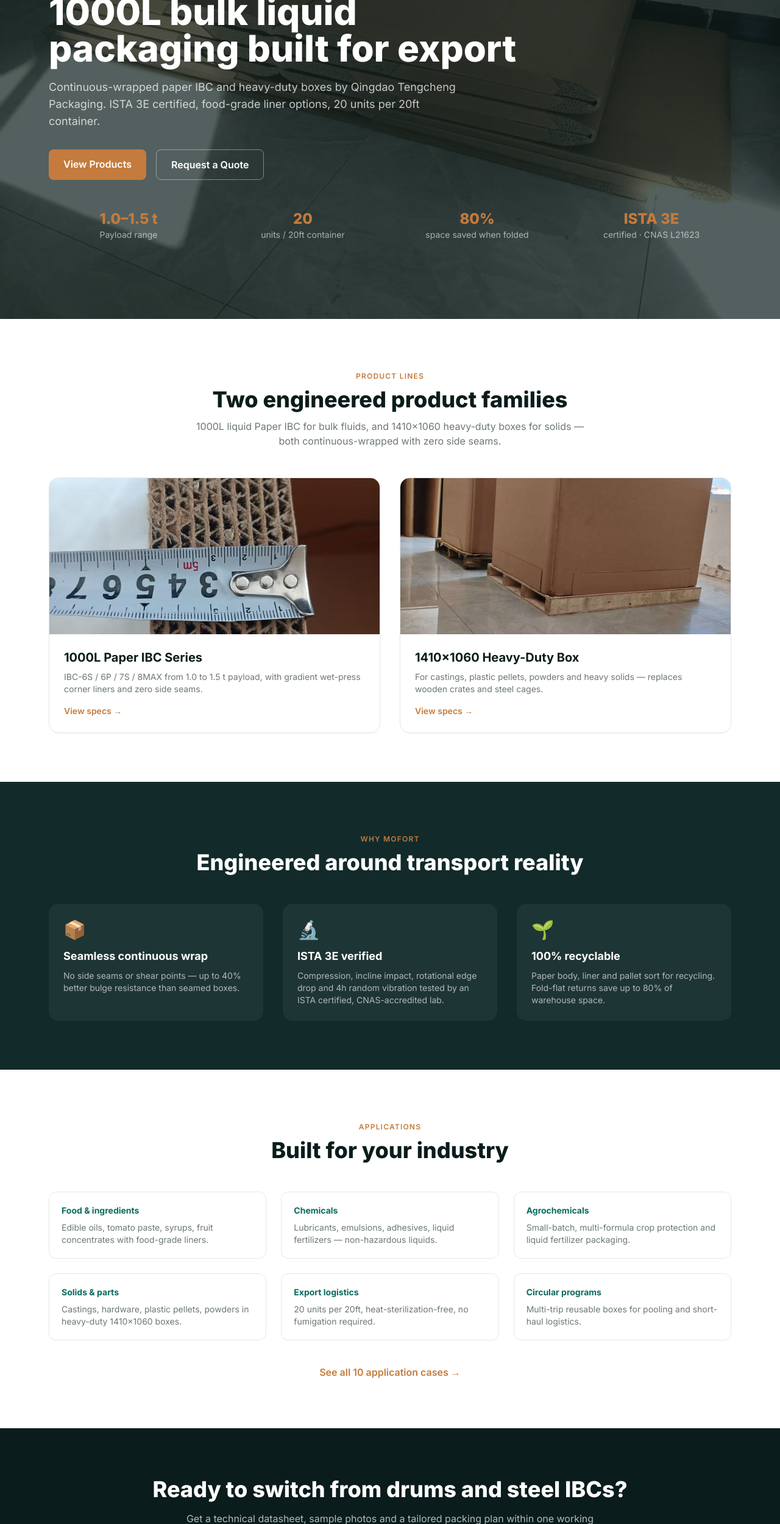
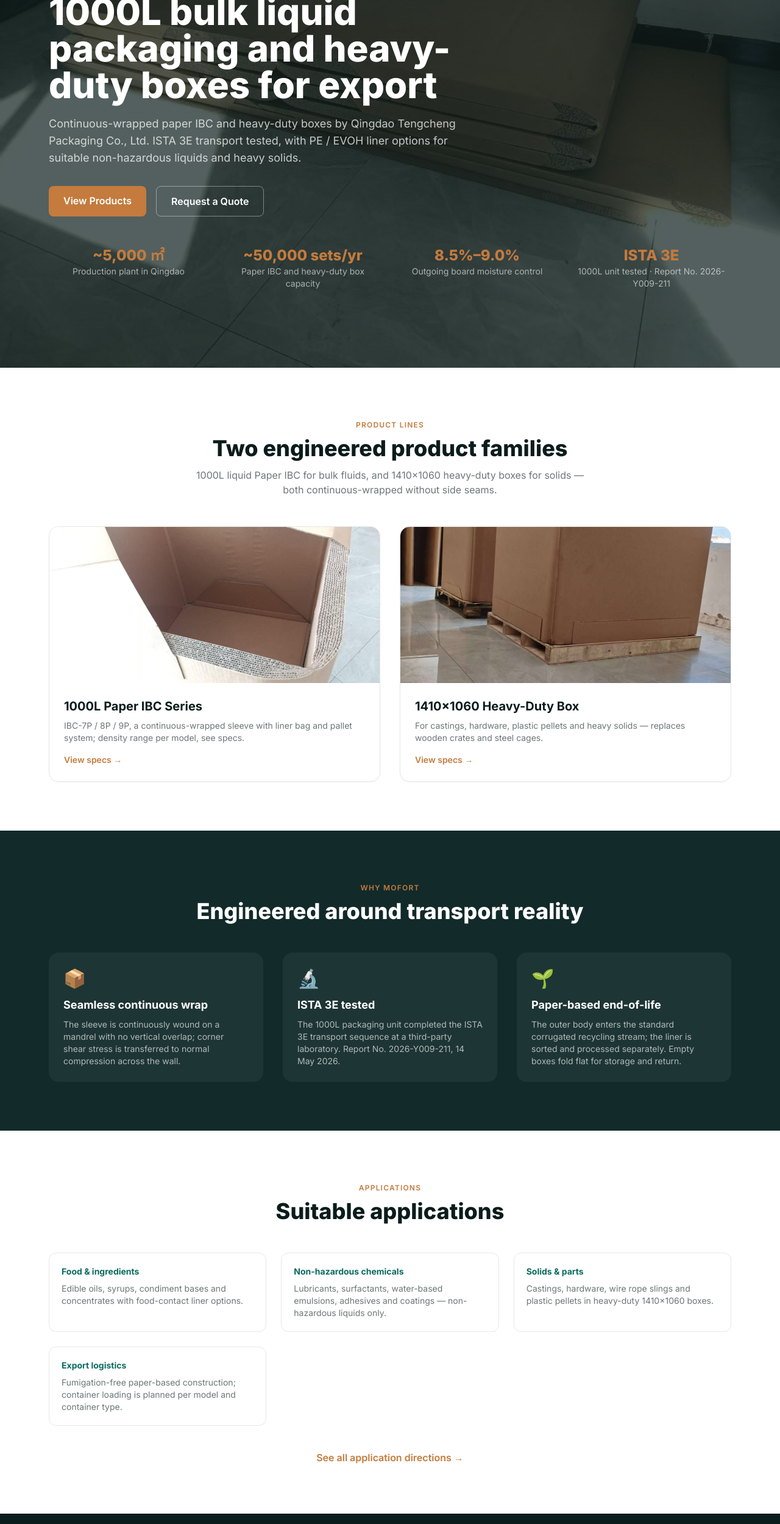
Before and after one commit to tengchengibc-hash/paper-ibc-website, a plain HTML site: page index.html in a window 1280 px wide. Shown: the part 301-2800 px from the top of the page at 61% size. Drawn offline with nearby package versions, Linux system fonts and the light colour scheme.

Commit message:
Align index page to v3 MoFort messaging and current contact details

```diff
--- a/index.html
+++ b/index.html
@@ -3,8 +3,8 @@
 <head>
 <meta charset="utf-8">
 <meta name="viewport" content="width=device-width, initial-scale=1">
-<title>Home | Mofort Paper IBC</title>
-<meta name="description" content="Mofort Paper IBC - seamless recyclable 1000L bulk liquid packaging, ISTA 3E certified, made in Qingdao.">
+<title>Home | MoFort</title>
+<meta name="description" content="MoFort Paper IBC — continuous-wrapped 1000L bulk liquid packaging and heavy-duty boxes, ISTA 3E transport tested (Report No. 2026-Y009-211).">
 <script src="https://cdn.tailwindcss.com"></script>
 <script>
 tailwind.config = {
@@ -31,8 +31,8 @@ tailwind.config = {
 <header class="sticky top-0 z-50 bg-brand-dark/95 backdrop-blur text-white">
   <div class="max-w-6xl mx-auto px-4 h-16 flex items-center justify-between gap-6">
     <a href="index.html" class="flex items-center gap-3">
-      <img src="assets/images/logo-mofort-white.svg" alt="Mofort logo" class="h-10 w-auto bg-white rounded-lg p-1">
-      <span class="font-extrabold tracking-wide">MOFORT <span class="text-copper">PAPER IBC</span></span>
+      <img src="assets/images/logo-mofort-white.svg" alt="MoFort logo" class="h-10 w-auto bg-white rounded-lg p-1">
+      <span class="font-extrabold tracking-wide">MoFort <span class="text-copper">PAPER IBC</span></span>
     </a>
     <nav class="hidden md:flex items-center gap-6 text-sm font-medium">
       <a href="index.html" class="hover:text-copper">Home</a>
@@ -41,7 +41,7 @@ tailwind.config = {
       <a href="cases.html" class="hover:text-copper">Applications</a>
       <a href="contact.html" class="hover:text-copper">Contact</a>
     </nav>
-    <a href="https://wa.me/8615866807268" target="_blank" rel="noopener" class="hidden sm:inline-flex items-center gap-2 bg-emerald-500 hover:bg-emerald-400 text-white text-sm font-semibold px-4 py-2 rounded-lg">
+    <a href="https://wa.me/8615153203256" target="_blank" rel="noopener" class="hidden sm:inline-flex items-center gap-2 bg-emerald-500 hover:bg-emerald-400 text-white text-sm font-semibold px-4 py-2 rounded-lg">
       <svg viewBox="0 0 24 24" fill="currentColor" class="w-4 h-4"><path d="M12 2a10 10 0 0 0-8.6 15.1L2 22l5.1-1.3A10 10 0 1 0 12 2zm0 18a8 8 0 1 1 0-16 8 8 0 0 1 0 16zm4-5.3c-.2-.1-1.4-.7-1.6-.8-.2-.1-.4-.1-.5.1l-.7.9c-.1.2-.3.2-.5.1a6.5 6.5 0 0 1-3.3-2.9c-.3-.4 0-.6.2-.8l.4-.5c.1-.2.1-.3 0-.5l-.8-1.9c-.2-.5-.4-.4-.6-.4h-.5c-.2 0-.5.1-.7.3-.2.3-.9.9-.9 2.2s.9 2.5 1 2.7c.1.2 1.8 2.7 4.3 3.8 1.6.7 2.2.6 2.6.5.4-.1 1.4-.6 1.6-1.1.2-.6.2-1 .1-1.1z"/></svg>
       WhatsApp
     </a>
@@ -57,17 +57,17 @@ tailwind.config = {
   <div class="absolute inset-0 opacity-30" style="background-image:url('assets/images/prod-stacked.jpg');background-size:cover;background-position:center;"></div>
   <div class="relative max-w-6xl mx-auto px-4 py-24 md:py-32">
     <span class="inline-block text-copper font-semibold tracking-widest uppercase text-xs mb-4">Paper IBC · Bulk Liquid Packaging</span>
-    <h1 class="text-4xl md:text-6xl font-extrabold leading-tight max-w-3xl">Seamless, recyclable 1000L bulk liquid packaging built for export</h1>
-    <p class="mt-5 text-white/75 max-w-2xl text-lg">Continuous-wrapped paper IBC and heavy-duty boxes by Qingdao Tengcheng Packaging. ISTA 3E certified, food-grade liner options, 20 units per 20ft container.</p>
+    <h1 class="text-4xl md:text-6xl font-extrabold leading-tight max-w-3xl">Continuous-wrapped 1000L bulk liquid packaging and heavy-duty boxes for export</h1>
+    <p class="mt-5 text-white/75 max-w-2xl text-lg">Continuous-wrapped paper IBC and heavy-duty boxes by Qingdao Tengcheng Packaging Co., Ltd. ISTA 3E transport tested, with PE / EVOH liner options for suitable non-hazardous liquids and heavy solids.</p>
     <div class="mt-8 flex flex-wrap gap-4">
       <a href="products.html" class="bg-copper hover:bg-amber-400 text-white font-semibold px-6 py-3 rounded-lg">View Products</a>
       <a href="contact.html" class="border border-white/40 hover:border-white px-6 py-3 rounded-lg font-semibold">Request a Quote</a>
     </div>
     <div class="mt-12 grid grid-cols-2 md:grid-cols-4 gap-6 text-center">
-      <div><div class="text-2xl font-extrabold text-copper">1.0–1.5 t</div><div class="text-sm text-white/60">Payload range</div></div>
-      <div><div class="text-2xl font-extrabold text-copper">20</div><div class="text-sm text-white/60">units / 20ft container</div></div>
-      <div><div class="text-2xl font-extrabold text-copper">80%</div><div class="text-sm text-white/60">space saved when folded</div></div>
-      <div><div class="text-2xl font-extrabold text-copper">ISTA 3E</div><div class="text-sm text-white/60">certified · CNAS L21623</div></div>
+      <div><div class="text-2xl font-extrabold text-copper">~5,000 ㎡</div><div class="text-sm text-white/60">Production plant in Qingdao</div></div>
+      <div><div class="text-2xl font-extrabold text-copper">~50,000 sets/yr</div><div class="text-sm text-white/60">Paper IBC and heavy-duty box capacity</div></div>
+      <div><div class="text-2xl font-extrabold text-copper">8.5%–9.0%</div><div class="text-sm text-white/60">Outgoing board moisture control</div></div>
+      <div><div class="text-2xl font-extrabold text-copper">ISTA 3E</div><div class="text-sm text-white/60">1000L unit tested · Report No. 2026-Y009-211</div></div>
     </div>
   </div>
 </section>
@@ -77,22 +77,22 @@ tailwind.config = {
     <div class="text-center mb-12">
       <span class="text-copper font-semibold tracking-widest uppercase text-xs">Product Lines</span>
       <h2 class="text-3xl md:text-4xl font-extrabold mt-2">Two engineered product families</h2>
-      <p class="text-brand-dark/60 mt-3 max-w-2xl mx-auto">1000L liquid Paper IBC for bulk fluids, and 1410×1060 heavy-duty boxes for solids — both continuous-wrapped with zero side seams.</p>
+      <p class="text-brand-dark/60 mt-3 max-w-2xl mx-auto">1000L liquid Paper IBC for bulk fluids, and 1410×1060 heavy-duty boxes for solids — both continuous-wrapped without side seams.</p>
     </div>
     <div class="grid md:grid-cols-2 gap-8">
       <a href="products.html#ibc" class="group rounded-2xl overflow-hidden border border-brand-dark/10 shadow-sm hover:shadow-xl transition">
-        <img src="assets/images/prod-ibc-6p.jpg" alt="1000L Paper IBC" class="h-64 w-full object-cover group-hover:scale-[1.02] transition">
+        <img src="assets/images/prod-ibc-7s.jpg" alt="1000L Paper IBC" class="h-64 w-full object-cover group-hover:scale-[1.02] transition">
         <div class="p-6">
           <h3 class="text-xl font-bold">1000L Paper IBC Series</h3>
-          <p class="text-brand-dark/60 mt-2 text-sm">IBC-6S / 6P / 7S / 8MAX from 1.0 to 1.5 t payload, with gradient wet-press corner liners and zero side seams.</p>
+          <p class="text-brand-dark/60 mt-2 text-sm">IBC-7P / 8P / 9P, a continuous-wrapped sleeve with liner bag and pallet system; density range per model, see specs.</p>
           <span class="inline-block mt-4 text-copper font-semibold text-sm">View specs →</span>
         </div>
       </a>
       <a href="products.html#box" class="group rounded-2xl overflow-hidden border border-brand-dark/10 shadow-sm hover:shadow-xl transition">
-        <img src="assets/images/prod-box-1410p.jpg" alt="Heavy duty box" class="h-64 w-full object-cover group-hover:scale-[1.02] transition">
+        <img src="assets/images/prod-box-1410p.jpg" alt="Heavy-duty box" class="h-64 w-full object-cover group-hover:scale-[1.02] transition">
         <div class="p-6">
           <h3 class="text-xl font-bold">1410×1060 Heavy-Duty Box</h3>
-          <p class="text-brand-dark/60 mt-2 text-sm">For castings, plastic pellets, powders and heavy solids — replaces wooden crates and steel cages.</p>
+          <p class="text-brand-dark/60 mt-2 text-sm">For castings, hardware, plastic pellets and heavy solids — replaces wooden crates and steel cages.</p>
           <span class="inline-block mt-4 text-copper font-semibold text-sm">View specs →</span>
         </div>
       </a>
@@ -103,24 +103,24 @@ tailwind.config = {
 <section class="bg-brand-ink text-white py-20">
   <div class="max-w-6xl mx-auto px-4">
     <div class="text-center mb-12">
-      <span class="text-copper font-semibold tracking-widest uppercase text-xs">Why Mofort</span>
+      <span class="text-copper font-semibold tracking-widest uppercase text-xs">Why MoFort</span>
       <h2 class="text-3xl md:text-4xl font-extrabold mt-2">Engineered around transport reality</h2>
     </div>
     <div class="grid md:grid-cols-3 gap-8">
       <div class="bg-white/5 rounded-2xl p-6">
         <div class="text-3xl mb-3">📦</div>
         <h3 class="font-bold text-lg">Seamless continuous wrap</h3>
-        <p class="text-white/65 text-sm mt-2">No side seams or shear points — up to 40% better bulge resistance than seamed boxes.</p>
+        <p class="text-white/65 text-sm mt-2">The sleeve is continuously wound on a mandrel with no vertical overlap; corner shear stress is transferred to normal compression across the wall.</p>
       </div>
       <div class="bg-white/5 rounded-2xl p-6">
         <div class="text-3xl mb-3">🔬</div>
-        <h3 class="font-bold text-lg">ISTA 3E verified</h3>
-        <p class="text-white/65 text-sm mt-2">Compression, incline impact, rotational edge drop and 4h random vibration tested by an ISTA certified, CNAS-accredited lab.</p>
+        <h3 class="font-bold text-lg">ISTA 3E tested</h3>
+        <p class="text-white/65 text-sm mt-2">The 1000L packaging unit completed the ISTA 3E transport sequence at a third-party laboratory. Report No. 2026-Y009-211, 14 May 2026.</p>
       </div>
       <div class="bg-white/5 rounded-2xl p-6">
         <div class="text-3xl mb-3">🌱</div>
-        <h3 class="font-bold text-lg">100% recyclable</h3>
-        <p class="text-white/65 text-sm mt-2">Paper body, liner and pallet sort for recycling. Fold-flat returns save up to 80% of warehouse space.</p>
+        <h3 class="font-bold text-lg">Paper-based end-of-life</h3>
+        <p class="text-white/65 text-sm mt-2">The outer body enters the standard corrugated recycling stream; the liner is sorted and processed separately. Empty boxes fold flat for storage and return.</p>
       </div>
     </div>
   </div>
@@ -130,27 +130,25 @@ tailwind.config = {
   <div class="max-w-6xl mx-auto px-4">
     <div class="text-center mb-12">
       <span class="text-copper font-semibold tracking-widest uppercase text-xs">Applications</span>
-      <h2 class="text-3xl md:text-4xl font-extrabold mt-2">Built for your industry</h2>
+      <h2 class="text-3xl md:text-4xl font-extrabold mt-2">Suitable applications</h2>
     </div>
     <div class="grid md:grid-cols-3 gap-6 text-sm">
-      <div class="rounded-xl border border-brand-dark/10 p-5"><b class="text-brand">Food &amp; ingredients</b><p class="text-brand-dark/60 mt-2">Edible oils, tomato paste, syrups, fruit concentrates with food-grade liners.</p></div>
-      <div class="rounded-xl border border-brand-dark/10 p-5"><b class="text-brand">Chemicals</b><p class="text-brand-dark/60 mt-2">Lubricants, emulsions, adhesives, liquid fertilizers — non-hazardous liquids.</p></div>
-      <div class="rounded-xl border border-brand-dark/10 p-5"><b class="text-brand">Agrochemicals</b><p class="text-brand-dark/60 mt-2">Small-batch, multi-formula crop protection and liquid fertilizer packaging.</p></div>
-      <div class="rounded-xl border border-brand-dark/10 p-5"><b class="text-brand">Solids &amp; parts</b><p class="text-brand-dark/60 mt-2">Castings, hardware, plastic pellets, powders in heavy-duty 1410×1060 boxes.</p></div>
-      <div class="rounded-xl border border-brand-dark/10 p-5"><b class="text-brand">Export logistics</b><p class="text-brand-dark/60 mt-2">20 units per 20ft, heat-sterilization-free, no fumigation required.</p></div>
-      <div class="rounded-xl border border-brand-dark/10 p-5"><b class="text-brand">Circular programs</b><p class="text-brand-dark/60 mt-2">Multi-trip reusable boxes for pooling and short-haul logistics.</p></div>
+      <div class="rounded-xl border border-brand-dark/10 p-5"><b class="text-brand">Food &amp; ingredients</b><p class="text-brand-dark/60 mt-2">Edible oils, syrups, condiment bases and concentrates with food-contact liner options.</p></div>
+      <div class="rounded-xl border border-brand-dark/10 p-5"><b class="text-brand">Non-hazardous chemicals</b><p class="text-brand-dark/60 mt-2">Lubricants, surfactants, water-based emulsions, adhesives and coatings — non-hazardous liquids only.</p></div>
+      <div class="rounded-xl border border-brand-dark/10 p-5"><b class="text-brand">Solids &amp; parts</b><p class="text-brand-dark/60 mt-2">Castings, hardware, wire rope slings and plastic pellets in heavy-duty 1410×1060 boxes.</p></div>
+      <div class="rounded-xl border border-brand-dark/10 p-5"><b class="text-brand">Export logistics</b><p class="text-brand-dark/60 mt-2">Fumigation-free paper-based construction; container loading is planned per model and container type.</p></div>
     </div>
-    <div class="text-center mt-10"><a href="cases.html" class="inline-block text-copper font-semibold">See all 10 application cases →</a></div>
+    <div class="text-center mt-10"><a href="cases.html" class="inline-block text-copper font-semibold">See all application directions →</a></div>
   </div>
 </section>
 
 <section class="bg-brand-dark text-white py-20">
   <div class="max-w-6xl mx-auto px-4 text-center">
-    <h2 class="text-3xl md:text-4xl font-extrabold">Ready to switch from drums and steel IBCs?</h2>
-    <p class="text-white/70 mt-4 max-w-2xl mx-auto">Get a technical datasheet, sample photos and a tailored packing plan within one working day.</p>
+    <h2 class="text-3xl md:text-4xl font-extrabold">Considering paper bulk packaging instead of drums and plastic IBCs?</h2>
+    <p class="text-white/70 mt-4 max-w-2xl mx-auto">Request a technical datasheet, sample photos and a packing plan tailored to your product and route.</p>
     <div class="mt-8 flex flex-wrap justify-center gap-4">
       <a href="contact.html" class="bg-copper hover:bg-amber-400 text-white font-semibold px-6 py-3 rounded-lg">Contact Sales</a>
-      <a href="{wa}" target="_blank" rel="noopener" class="bg-emerald-500 hover:bg-emerald-400 text-white font-semibold px-6 py-3 rounded-lg">Chat on WhatsApp</a>
+      <a href="https://wa.me/8615153203256" target="_blank" rel="noopener" class="bg-emerald-500 hover:bg-emerald-400 text-white font-semibold px-6 py-3 rounded-lg">Chat on WhatsApp</a>
     </div>
   </div>
 </section>
@@ -159,33 +157,32 @@ tailwind.config = {
 <footer class="bg-brand-dark text-white/70">
   <div class="max-w-6xl mx-auto px-4 py-12 grid gap-8 md:grid-cols-4 text-sm">
     <div>
-      <img src="assets/images/logo-mofort-white.svg" alt="Mofort" class="h-9 w-auto bg-white rounded-lg p-1 mb-3">
-      <p class="text-white/60">Paper IBC &amp; heavy-duty corrugated packaging made in Qingdao, China.</p>
+      <img src="assets/images/logo-mofort-white.svg" alt="MoFort" class="h-9 w-auto bg-white rounded-lg p-1 mb-3">
+      <p class="text-white/60">Continuous-wrapped Paper IBC and heavy-duty corrugated packaging made in Qingdao, China.</p>
     </div>
     <div>
       <h4 class="text-white font-semibold mb-3">Products</h4>
-      <a class="block py-1 hover:text-copper" href="products.html#ibc">1000L Paper IBC Series</a>
+      <a class="block py-1 hover:text-copper" href="products.html#ibc">1000L Paper IBC</a>
       <a class="block py-1 hover:text-copper" href="products.html#box">1410×1060 Heavy-Duty Box</a>
-      <a class="block py-1 hover:text-copper" href="products.html#options">Liners &amp; Options</a>
+      <a class="block py-1 hover:text-copper" href="products.html#options">Liners &amp; Accessories</a>
     </div>
     <div>
       <h4 class="text-white font-semibold mb-3">Company</h4>
-      <a class="block py-1 hover:text-copper" href="technology.html">Technology &amp; Certifications</a>
+      <a class="block py-1 hover:text-copper" href="technology.html">Technology &amp; Patents</a>
       <a class="block py-1 hover:text-copper" href="cases.html">Application Cases</a>
       <a class="block py-1 hover:text-copper" href="contact.html">Contact</a>
     </div>
     <div>
       <h4 class="text-white font-semibold mb-3">Contact</h4>
-      <p class="py-1">Manager Wang</p>
-      <a class="block py-1 hover:text-copper" href="tel:+8615866807268">+86 158 6680 7268</a>
-      <a class="block py-1 hover:text-copper" href="tel:+8615963287268">+86 159 6328 7268</a>
-      <a class="block py-1 hover:text-copper" href="mailto:tengchengibc@gmail.com">tengchengibc@gmail.com</a>
+      <p class="py-1">Zhou Hailu (Mr. Hailu Zhou)</p>
+      <a class="block py-1 hover:text-copper" href="tel:+8615269738384">+86 152 6973 8384</a>
+      <a class="block py-1 hover:text-copper" href="mailto:zhouhai_lu@126.com">zhouhai_lu@126.com</a>
     </div>
   </div>
   <div class="border-t border-white/10">
     <div class="max-w-6xl mx-auto px-4 py-4 text-xs text-white/40 flex flex-wrap justify-between gap-2">
-      <span>© 2026 Qingdao Tengcheng Packaging Co., Ltd. (Mofort). All rights reserved.</span>
-      <span>ISTA 3E certified · CNAS L21623</span>
+      <span>© 2026 Qingdao Tengcheng Packaging Co., Ltd. (MoFort). All rights reserved.</span>
+      <span>Transport test to ISTA 3E, Report No. 2026-Y009-211</span>
     </div>
   </div>
 </footer>
```
